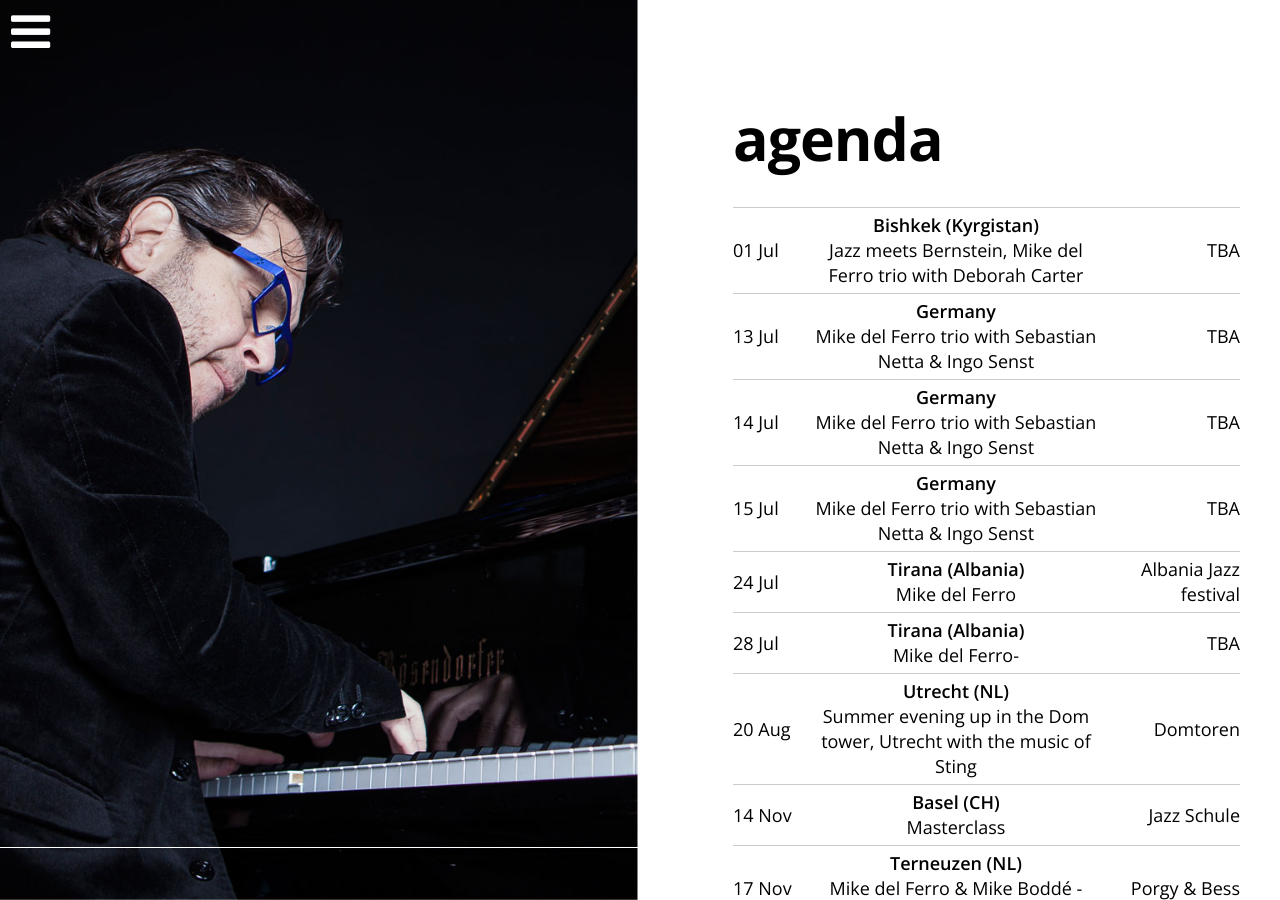
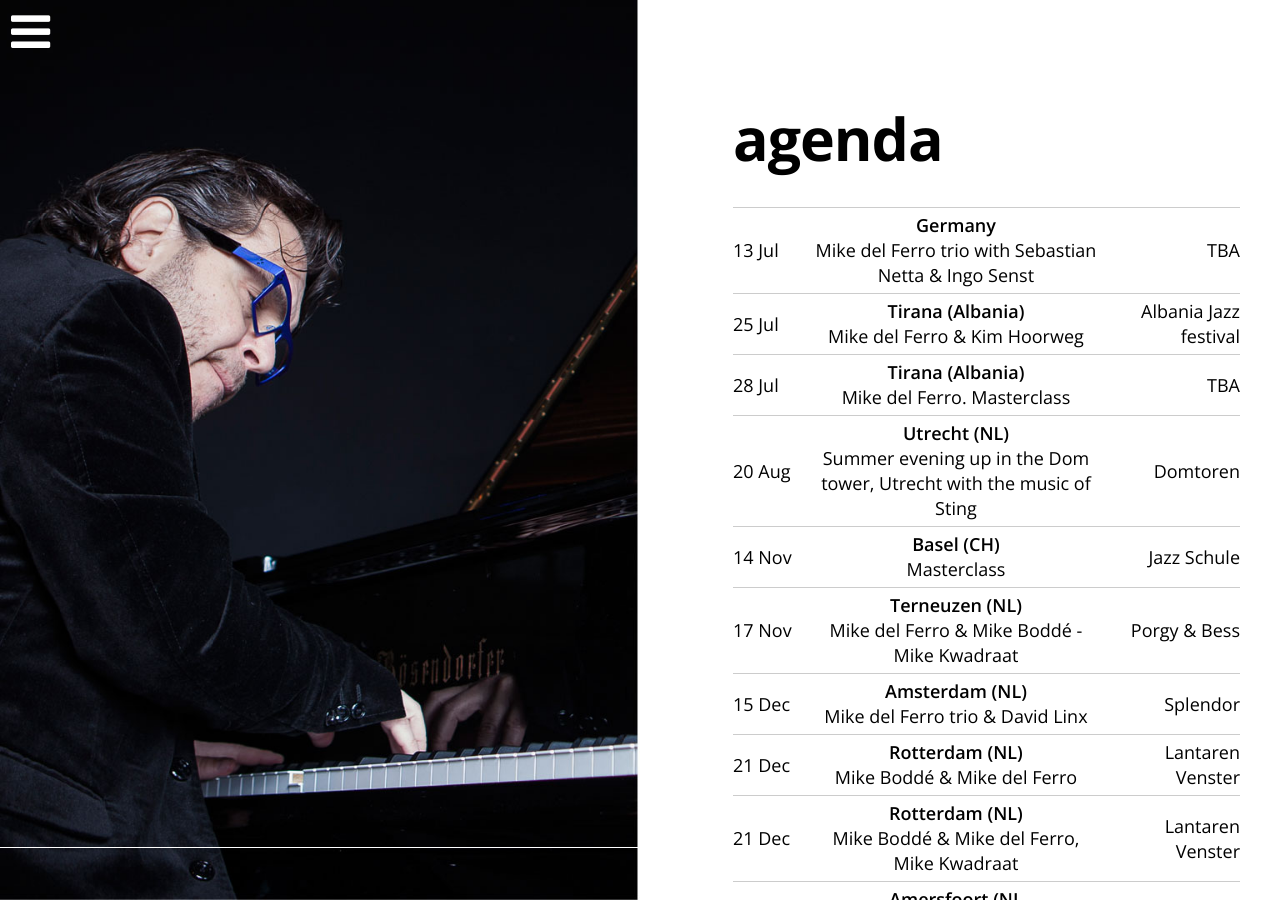
Before and after one commit to mikedelferro/website, a Jekyll site: the page built from agenda.html, in a window 1280 px wide and 900 px high. Built offline with Jekyll 4.4.1, drawn with Linux system fonts in a browser that asks for light colours; nearby versions of some CDN libraries.

Commit message:
Updated '_config.yml' via CloudCannon

```diff
--- a/_config.yml
+++ b/_config.yml
@@ -14,16 +14,6 @@ gigs:
     location: Lantaren Venster
     venue: Rotterdam (NL)
     url: 'http://www.lantarenvenster.nl'
-  - title: 'Jazz meets Bernstein, Mike del Ferro trio with Deborah Carter'
-    date: 2018-07-01 16:00:00
-    location: TBA
-    venue: Bishkek (Kyrgistan)
-    url:
-  - title: Mike del Ferro trio with Sebastian Netta & Ingo Senst
-    date: 2018-07-14 20:00:00
-    location: TBA
-    venue: Germany
-    url:
   - title: Mike del Ferro trio & David Linx
     date: 2018-12-15 20:30:00
     location: Splendor
@@ -34,13 +24,8 @@ gigs:
     location: Jazz Schule
     venue: Basel (CH)
     url:
-  - title: Mike del Ferro trio with Sebastian Netta & Ingo Senst
-    date: 2018-07-15 16:00:00
-    location: TBA
-    venue: Germany
-    url:
-  - title: Mike del Ferro
-    date: 2018-07-24 20:00:00
+  - title: Mike del Ferro & Kim Hoorweg
+    date: 2018-07-25 20:00:00
     location: Albania Jazz festival
     venue: Tirana (Albania)
     url:
@@ -49,7 +34,7 @@ gigs:
     location: Porgy & Bess
     venue: Terneuzen (NL)
     url: 'http://www.porgyenbess.nl'
-  - title: Mike del Ferro-
+  - title: Mike del Ferro. Masterclass
     date: 2018-07-28 20:00:00
     location: TBA
     venue: Tirana (Albania)
```
